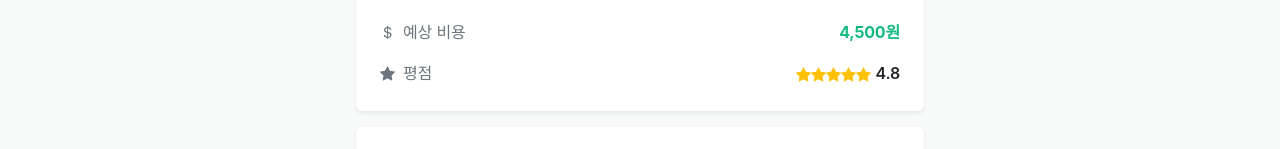
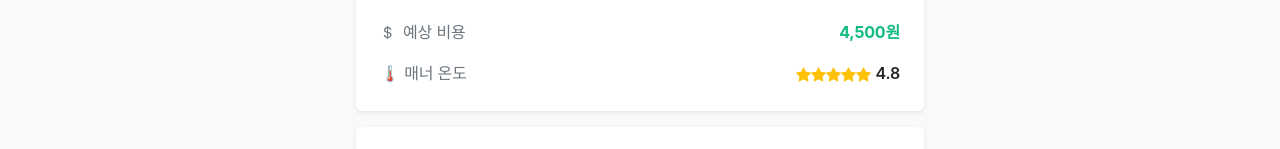
Before and after one commit to D0nghyeon-Kang/gachita, a React (Vite) app in the folder client/: page /rides/1 in a window 1280 px wide. Shown: the part 433-582 px from the top of the page. Built offline with nearby package versions, Linux system fonts and the light colour scheme; no server answers; a web font is replaced by a local one.

Commit message:
fix: 상세 화면 평점 → 매너 온도 및 아이콘 수정

```diff
--- a/client/src/pages/DetailPage.jsx
+++ b/client/src/pages/DetailPage.jsx
@@ -221,10 +221,8 @@ function DetailPage() {
             </li>
             <li className="d-flex justify-content-between align-items-center">
               <span className="text-secondary d-flex align-items-center gap-2">
-                <svg xmlns="http://www.w3.org/2000/svg" width="15" height="15" fill="currentColor" viewBox="0 0 16 16" aria-hidden="true">
-                  <path d="M3.612 15.443c-.386.198-.824-.149-.746-.592l.83-4.73L.173 6.765c-.329-.314-.158-.888.283-.95l4.898-.696L7.538.792c.197-.39.73-.39.927 0l2.184 4.327 4.898.696c.441.062.612.636.282.95l-3.522 3.356.83 4.73c.078.443-.36.79-.746.592L8 13.187l-4.389 2.256z"/>
-                </svg>
-                평점
+                🌡️
+                매너 온도
               </span>
               <StarRating rating={rating} size={15} />
             </li>
```
